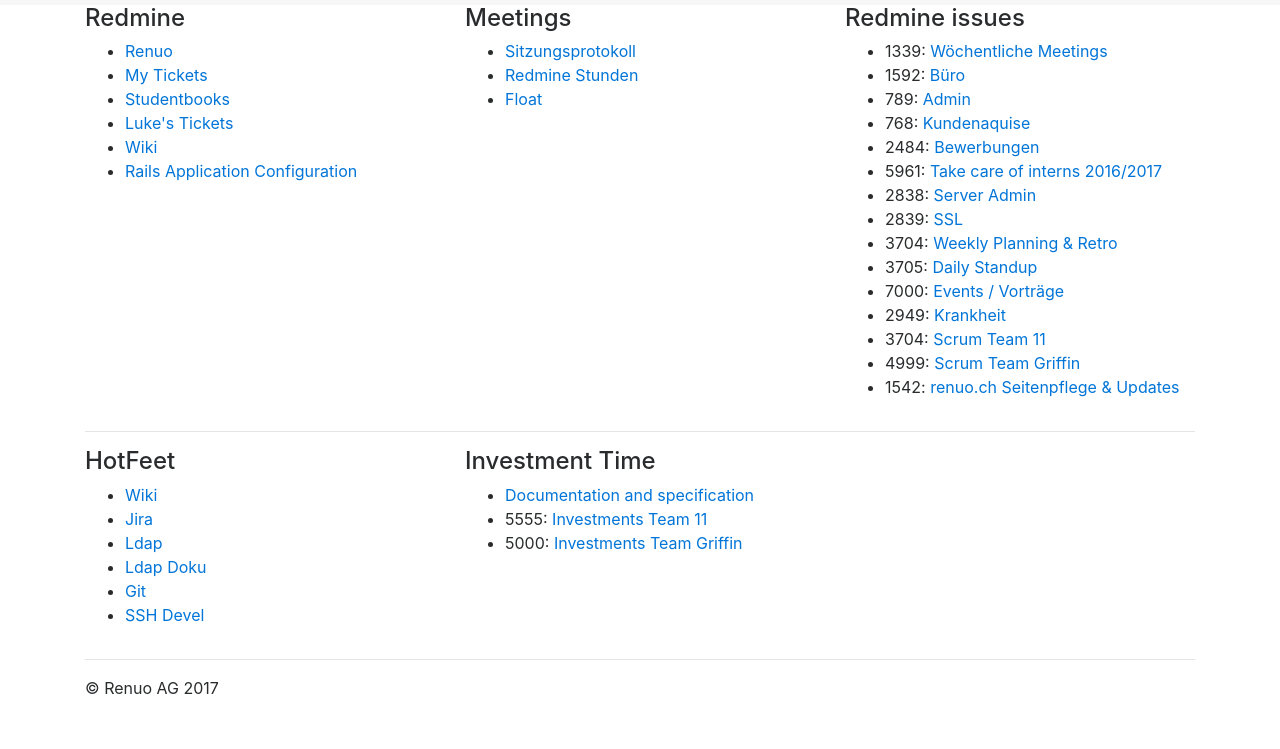
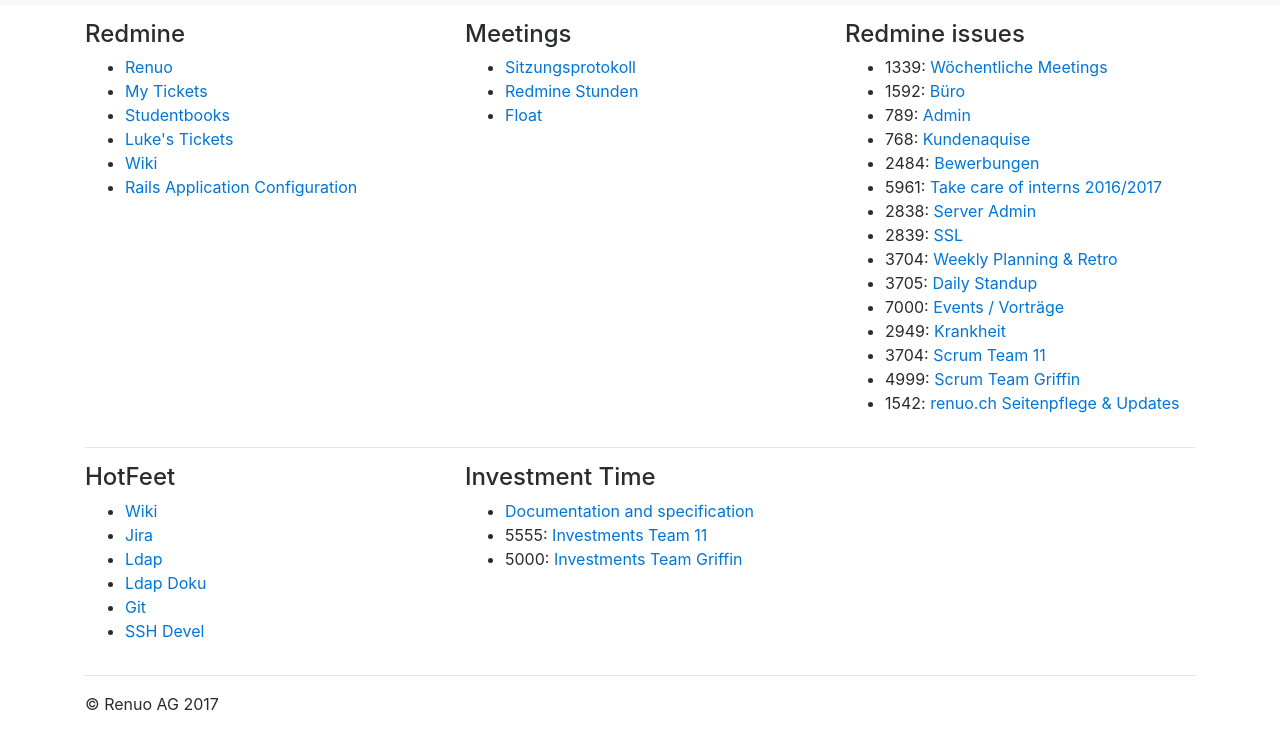
Before and after one commit to lukaselmer/old-renuo-dashboard, a website: page public/index.html in a window 1280 px wide. Shown: the part 49-798 px from the top of the page. Drawn offline with nearby package versions, Linux system fonts and the light colour scheme; a script that the page names is missing.

Commit message:
add margin

```diff
--- a/public/css/dashboard.css
+++ b/public/css/dashboard.css
@@ -3,3 +3,7 @@
   height: 30px;
   vertical-align: top;
 }
+
+.dashboard {
+  margin-top: 1rem;
+}
--- a/public/index.html
+++ b/public/index.html
@@ -18,7 +18,7 @@
         Renuo Dashboard
     </a>
 </nav>
-<div class="container">
+<div class="container dashboard">
     <div class="row">
         <div class="col-12 col-md-4">
             <h4>Redmine</h4>
@@ -39,7 +39,7 @@
 
     <hr/>
 
-    <div class="row marketing">
+    <div class="row">
         <div class="col-12 col-md-4">
             <h4>HotFeet</h4>
             <ul id="hotfeet">
```
